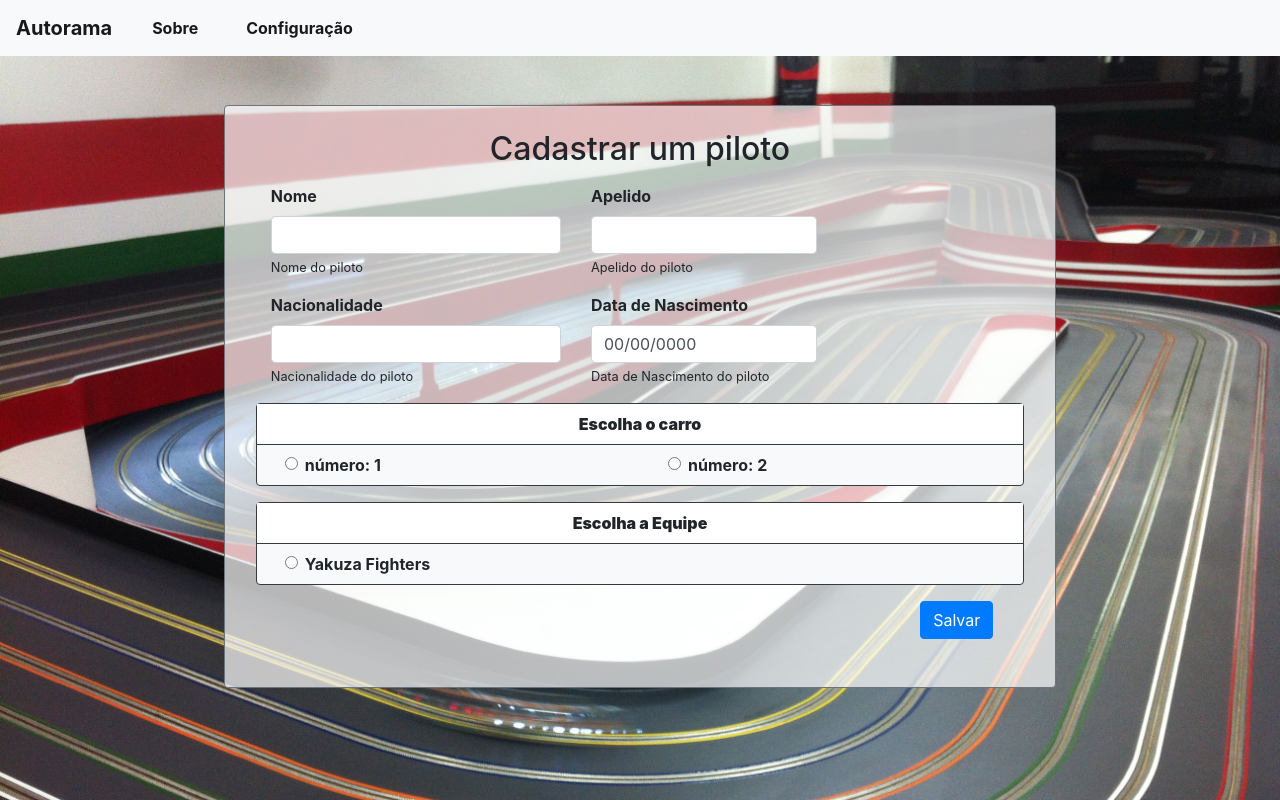
After one commit to AndersonCorreia/PBL-2020.1-Autorama, a Flask app: a page that uses templates/config/piloto_create.html in a window 1280 px wide. The commit adds this page. Run offline with Flask 2, Linux system fonts and the light colour scheme; some libraries are stand-ins or nearby versions.

Commit message:
Cadastra pilotos e salva dados

```diff
--- a/app.py
+++ b/app.py
@@ -66,6 +66,22 @@ def listCorrida():
         autorama = Autorama()
         return render_template('config/corridas.html', autorama = autorama.dados)
 
+@app.route('/configuração/piloto/cadastrar', methods=['GET', 'POST'])
+def createPiloto():
+    if (request.method == "GET"):
+        autorama = Autorama()
+        return render_template('config/piloto_create.html', autorama = autorama.dados)
+    if (request.method == "POST"):
+        autorama = Autorama()
+        autorama.addPiloto(request.form.to_dict())
+        return redirect(url_for('listPilotos'))
+
+@app.route('/configuração/piloto', methods=['GET'])
+def listPilotos():
+    if (request.method == "GET"):
+        autorama = Autorama()
+        return render_template('config/piloto.html', autorama = autorama.dados)
+
 @app.route('/sobre')
 def about():
     return render_template('about.html')
--- a/models/Autorama.py
+++ b/models/Autorama.py
@@ -29,3 +29,13 @@ class Autorama:
             corrida.pop('piloto_id[]', '')
             self.dados['corridas'].append(corrida)
             self.save()
+
+    def addPiloto(self, piloto):
+        piloto['piloto_id'] = int(piloto['piloto_id'])
+        if piloto['piloto_id'] == 0:
+            piloto['carro_id'] = int(piloto['carro_id'])
+            piloto['equipe_id'] = int(piloto['equipe_id'])
+            piloto['piloto_id'] = self.dados['pilotos'][-1]['piloto_id'] + 1 if len(self.dados['pilotos']) > 0 else 1
+            piloto['ativo']=True
+            self.dados['pilotos'].append(piloto)
+            self.save()
--- a/models/autorama.json
+++ b/models/autorama.json
@@ -5,22 +5,34 @@
     },
     "carros": [
         {
-            "tag": "tag lida pelo sensor rfid",
-            "modelo": "um nome para o carro"
+            "epc": "123",
+            "modelo": "a",
+            "cor": "azul",
+            "marca": "b",
+            "num": "1",
+            "piloto": "",
+            "equipe": ""
+        },
+        {
+            "epc": "456",
+            "modelo": "c",
+            "cor": "vermelho",
+            "marca": "d",
+            "num": "2",
+            "piloto": "",
+            "equipe": ""
         }
     ],
     "pilotos": [
         {
             "piloto_id": 1,
-            "nome": "kiryu kazuma",
-            "carro_tag": "tag",
-            "equipe": 1
-        },
-        {
-            "piloto_id": 2,
-            "nome": "pocket circuit fighter",
-            "carro_tag": "tag",
-            "equipe": 1
+            "nome": "João",
+            "apelido": "da neve",
+            "nacionalidade": "Winterfell",
+            "nascimento": "00/00/0000",
+            "carro_id": 0,
+            "equipe_id": 1,
+            "ativo": true
         }
     ],
     "equipes": [
@@ -87,6 +99,22 @@
             ],
             "qualificatoria": [],
             "classificacao": []
+        },
+        {
+            "corrida_id": 3,
+            "quantidadeDeVoltas": 1,
+            "qualificatoriaDuracao": "0:00:000",
+            "circuito_id": 1,
+            "pilotos": [
+                {
+                    "piloto_id": 1
+                },
+                {
+                    "piloto_id": 2
+                }
+            ],
+            "qualificatoria": [],
+            "classificacao": []
         }
     ],
     "tags": {
--- a/templates/config/config.html
+++ b/templates/config/config.html
@@ -13,8 +13,8 @@
         </div>
         <div class="col-12 col-md-6 btn-options">
             <a href="{{ url_for('configCarro') }}" class="btn btn-primary" cadastraCarro>Cadastrar carros</a>
+            <a href="{{ url_for('listPilotos') }}" class="btn btn-primary" cadastraPiloto>Cadastrar pilotos</a>
             <a class="btn btn-primary" cadastraEquipe>Cadastrar equipes</a>
-            <a class="btn btn-primary" cadastraPiloto>Cadastrar pilotos</a>
         </div>
     </div>
 {% endblock %}
--- /dev/null
+++ b/templates/config/piloto_create.html
@@ -0,0 +1,59 @@
+{% extends 'base.html' %}
+{% block css %}
+    <link rel="stylesheet" href="/static/css/config.css">
+{% endblock %}
+{% block content %}
+    <h2 class="text-center mt-4">{% block title %}Cadastrar um piloto{% endblock %}</h2>
+    {% if saved %}
+        <div class="alert my-3 w-75 alert-success mx-auto alert-dismissible fade show text-center" role="alert">
+            Configurações atualizadas com sucesso
+            <button type="button" class="close" data-dismiss="alert" aria-label="Close">
+                <span aria-hidden="true">&times;</span>
+            </button>
+      </div>
+    {% endif %}
+    <form method="POST" action="{{url_for('createPiloto')}}" class="font-weight-bold text-left m-3 row">
+        <input type="hidden" name="piloto_id" value="{{piloto['piloto_id'] if piloto else 0}}">
+        <div class="form-group col-7 col-md-5">
+            <label for="nome">Nome</label>
+            <input required type="text" class="form-control" name="nome" id="nome" value="{{piloto['nome'] if piloto else ''}}">
+            <small class="form-text">Nome do piloto</small>
+        </div>
+        <div class="form-group col-5 col-md-4">
+            <label for="apelido">Apelido</label>
+            <input required type="text" class="form-control" name="apelido" id="apelido" value="{{piloto['apelido'] if piloto else ''}}">
+            <small class="form-text">Apelido do piloto</small>
+        </div>
+        <div class="form-group col-7 col-md-5">
+            <label for="nacionalidade">Nacionalidade</label>
+            <input required type="text" class="form-control" name="nacionalidade" id="nacionalidade" value="{{piloto['nacionalidade'] if piloto else ''}}">
+            <small class="form-text">Nacionalidade do piloto</small>
+        </div>
+        <div class="form-group col-5 col-md-4">
+            <label for="nascimento">Data de Nascimento</label>
+            <input required type="text" class="form-control" name="nascimento" id="nascimento" value="{{piloto['nascimento'] if piloto else '00/00/0000'}}">
+            <small class="form-text">Data de Nascimento do piloto</small>
+        </div>
+        <div class="form-group text-left col-12 bg-light border border-dark rounded p-0 row m-0 mb-3">
+            <span class="text-center col-12 border-bottom border-dark p-2 bg-white"><b>Escolha o carro</b></span>
+            {% for carro in autorama['carros'] %}
+            <div class="form-check col-12 col-md-6 pl-5 my-2">
+                <input class="form-check-input" type="radio" name="carro_id" id="{{carro['num']}}" value="{{carro['num'] if piloto else 0}}">
+                <label class="form-check-label" for="{{carro['num']}}">número: {{carro['num']}}</label>
+            </div>
+            {% endfor %}
+        </div>
+        <div class="form-group text-left col-12 bg-light border border-dark rounded p-0 row m-0 mb-3">
+            <span class="text-center col-12 border-bottom border-dark p-2 bg-white"><b>Escolha a Equipe</b></span>
+            {% for equipe in autorama['equipes'] %}
+            <div class="form-check col-12 col-md-6 pl-5 my-2">
+                <input class="form-check-input" type="radio" name="equipe_id" id="{{equipe['equipe_id']}}" value="{{equipe['equipe_id'] if equipe else 0}}">
+                <label class="form-check-label" for="{{equipe['equipe_id']}}">{{equipe['nome']}}</label>
+            </div>
+            {% endfor %}
+        </div>
+        <div class="form-group col d-flex">
+            <button type="submit" class="btn btn-primary align-self-center ml-auto mr-3">Salvar</button>
+        </div>
+    </form>
+{% endblock %}
```
Also changed, not shown: templates/config/piloto.html (added, +35 -0 lines).
